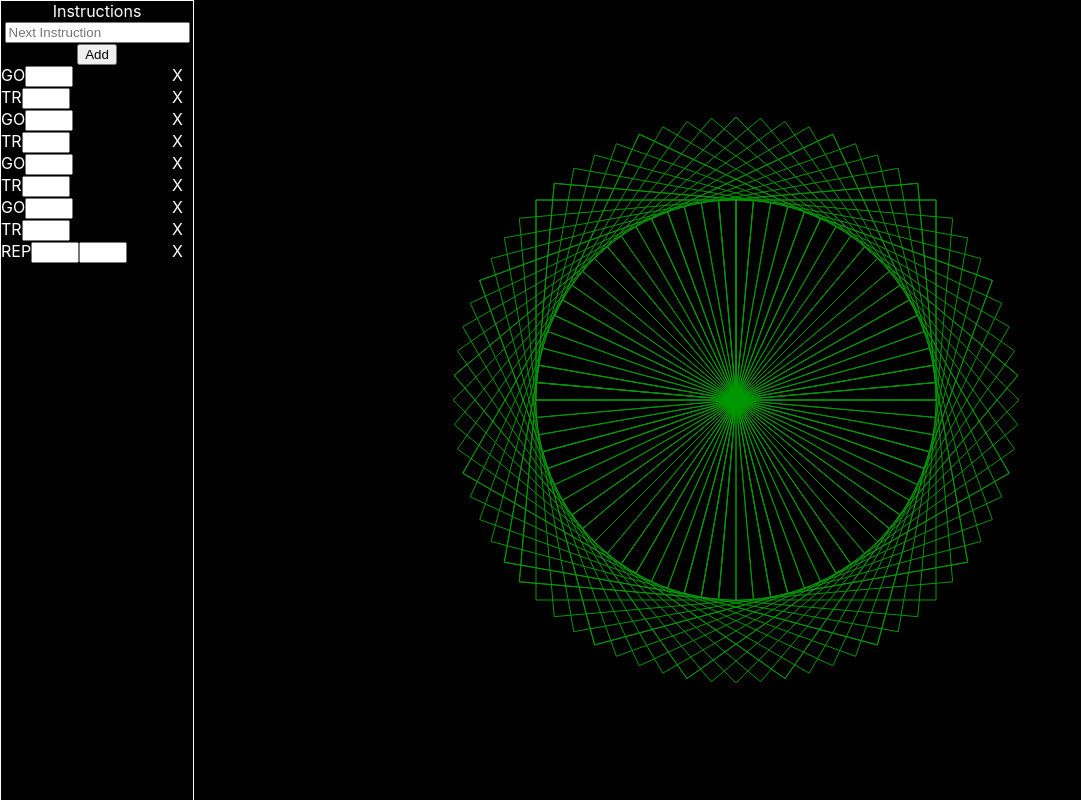
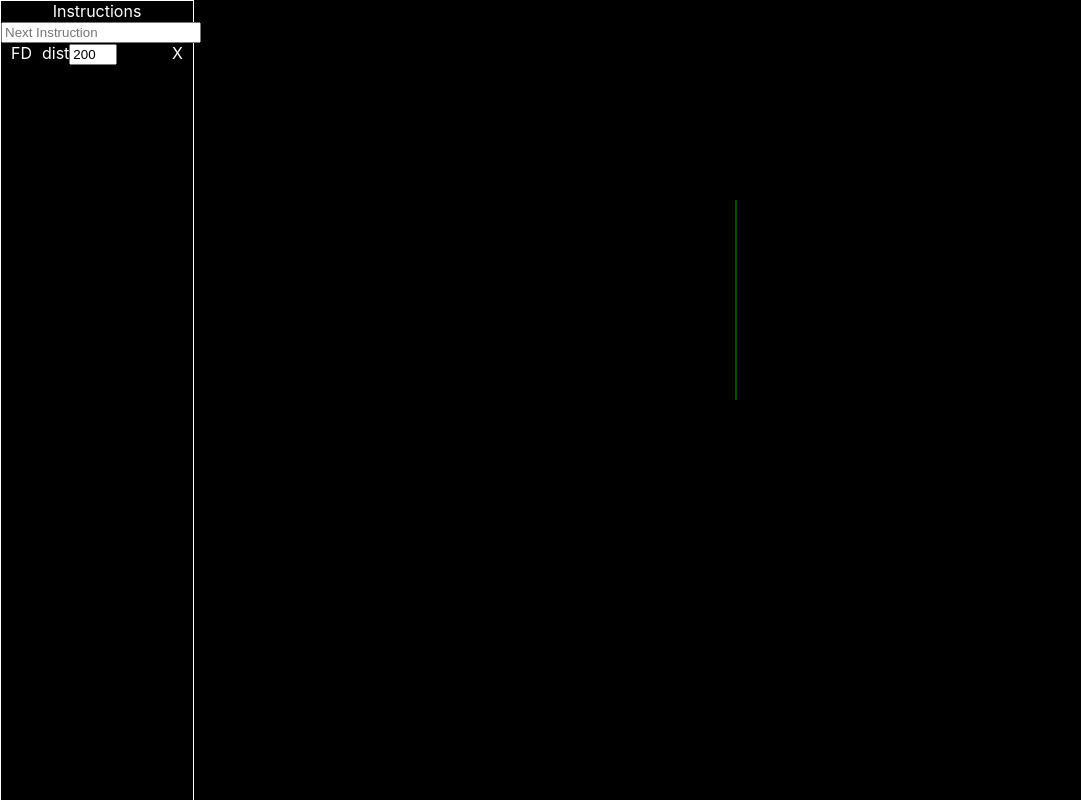
Before and after one commit to colbybhearn/react-logo, a React (Create React App) app in the folder app/: page / in a window 1280 px wide. Shown: the whole page, without its empty margins (0-1081 px from the left). Built offline with nearby package versions, Linux system fonts and the light colour scheme.

Commit message:
added reactive instructions

```diff
--- a/app/src/App.js
+++ b/app/src/App.js
@@ -92,6 +92,7 @@ class App extends React.Component{
       getL2: commandTemplate.getL2,
       getL3: commandTemplate.getL3,
       copy: commandTemplate.copy,
+      setArg: commandTemplate.setArg
       //do: commandTemplate.do
     }
   }
@@ -141,16 +142,33 @@ class App extends React.Component{
 
   componentDidMount(){
     setTimeout(()=>{
-      this.addInstruction("GO 200")
-      this.addInstruction("TR")
-      this.addInstruction("GO 200")
-      this.addInstruction("TR")
-      this.addInstruction("GO 200")
-      this.addInstruction("TR")
-      this.addInstruction("GO 200")
-      this.addInstruction("TR 5")
-      this.addInstruction("REP 8 91")
+      this.addInstruction("FD 200")
+      //this.addInstruction("TR")
+      //this.addInstruction("GO 200")
+      //this.addInstruction("TR")
+      //this.addInstruction("GO 200")
+      //this.addInstruction("TR")
+      //this.addInstruction("GO 200")
+      //this.addInstruction("TR 5")
+      //this.addInstruction("REP 1 91")
     }, 100)
+
+  }
+
+
+  getInstructionById = (id) => {
+    return this.state.instructions[id];
+  }
+  updateInst = (id, name, val) => {
+
+    let tempInstructions = Array.from(this.state.instructions);
+    //tempInstructions[id].args[name]=Number(val);
+    tempInstructions[id].setArg(name, val);
+
+    console.log(tempInstructions)
+    this.setState({
+      instructions: tempInstructions
+    });
 
   }
 
@@ -164,7 +182,7 @@ class App extends React.Component{
         <div className='left'>
           <header>Instructions</header>
           <Input addInstruction={this.addInstruction}/>
-          <InstructionList instructions={this.state.instructions}/>
+          <InstructionList instructions={this.state.instructions} instChange={this.updateInst}/>
         </div>
 
         <div className='right'>
@@ -178,7 +196,7 @@ class App extends React.Component{
   getCommandTemplates = () => {
     return [
       {
-        command: "GO",
+        command: "FD",
         args: [
           {
             name:"dist"
@@ -201,11 +219,16 @@ class App extends React.Component{
             penDown: data.penDown
           }
         },
+        setArg: function(n,v){
+          this.args[n] = v;
+          return `${this.command} ${this.args.dist}`;
+        },
         copy: function(){
           return {
-            command:"GO",
+            command:"FD",
             args:this.args,
-            getL3: this.getL3
+            getL3: this.getL3,
+            setArg: this.setArg
           }
         }
       },
@@ -219,16 +242,20 @@ class App extends React.Component{
         getL3: function(data){
           data.angle += Number(this.args.deg);
         },
-        copy: function(){
+        setArg: function(n,v){
+          this.args[n] = v;
+          return `${this.command} ${v}`;
+        },copy: function(){
           return {
             command: this.command,
             args: this.args,
-            getL3: this.getL3
+            getL3: this.getL3,
+            setArg: this.setArg
           }
         }
       },
       {
-        command: "TL",
+        command: "LT",
         args: [
           {
             name:"deg"
@@ -243,16 +270,21 @@ class App extends React.Component{
             args.deg = 90;
           return args;
        },
-       copy: function(){
+       setArg: function(n,v){
+        this.args[n] = v;
+        return `${this.command} ${v}`;
+      },
+      copy: function(){
         return {
           command: this.command,
           args: this.args,
-          getL3: this.getL3
+          getL3: this.getL3,
+          setArg: this.setArg
         }
        },
       },
       {
-        command: "TR",
+        command: "RT",
         args: [
           {
             name:"deg"
@@ -267,11 +299,16 @@ class App extends React.Component{
             args.deg = 90;
           return args;
         },
+        setArg: function(n,v){
+          this.args[n] = v;
+          return `${this.command} ${v}`;
+        },
         copy: function(){
           return {
             command: this.command,
             args: this.args,
-            getL3: this.getL3
+            getL3: this.getL3,
+            setArg: this.setArg
           }
         }
       },
@@ -300,18 +337,21 @@ class App extends React.Component{
             }
           return insts;
         },
+        setArg: function(n,v){
+          this.args[n] = v;
+          return `${this.command} ${this.args.prev} ${this.args.count}`;
+        },
         copy: function(){
           return {
             command: this.command,
             args: this.args,
-            getL2: this.getL2
+            getL2: this.getL2,
+            setArg: this.setArg
           }
         }
       }
-
     ]
   }
-
 }
 
 
--- a/app/src/Components/Canvas.js
+++ b/app/src/Components/Canvas.js
@@ -25,26 +25,22 @@ class Canvas extends React.Component{
 
         //if the pen was down and is still down
         if(this.penDown && inst.penDown){
-            console.log('line')
             this.ctx.lineTo(adjP.x,adjP.y);
         }
 
         // if the pen was down and is now up
         if(this.penDown && !inst.penDown){
-            console.log('end of line, moving')
             this.ctx.stroke(); // draw the last path
             this.ctx.moveTo(adjP.x,adjP.y);
         }
 
         // if the pen was up and is still up
         if(!this.penDown && !inst.penDown){
-            console.log('moving')
             this.ctx.moveTo(adjP.x,adjP.y);
         }
 
         // if the pen was up, but is now down
         if(!this.penDown && inst.penDown){
-            console.log('new path')
             this.ctx.beginPath();
             this.ctx.lineTo(adjP.x,adjP.y);
         }
--- a/app/src/Components/Input.js
+++ b/app/src/Components/Input.js
@@ -30,10 +30,10 @@ class Input extends React.Component{
 
     render(){
         return (
-            <div>
-                <input type='text' placeholder='Next Instruction'
+            <div className='instInput'>
+                <input className="instInput" type='text' placeholder='Next Instruction'
                 onChange={this.handleChange} onKeyDown={this.processKey} value={this.state.text} name='text'/>
-                <button onClick={this.addInstruction} >Add</button>
+                {/* <button onClick={this.addInstruction} >Add</button> */}
 
             </div>
         )
--- a/app/src/Components/Instruction.js
+++ b/app/src/Components/Instruction.js
@@ -2,18 +2,29 @@ import React from 'react'
 
 class Instruction extends React.Component{
 
+
+    handleChange = (event, argName) => {
+        console.log(event, argName)
+        this.props.changed(this.props.inst.id, argName, event.target.value);
+    }
+
     render(){
-
         const args =Object.entries(this.props.inst.args);
         console.log(args);
+
         return (
             <div className='instruction'>
                 {/* <input type='checkbox' /> */}
 
-                {this.props.inst.command}
+                <span style={{margin: 10+'px'}}>{this.props.inst.command}</span>
 
-                 {args.map((arg,i) => (
-                    <input key={i} type='number' value={this.props.inst.args[i]} style={{width: 40 + 'px'}} />
+
+                 {
+                 args.map((arg,i) => (
+                     <div className='instructionArgs'>
+                        <span>{arg[0]}</span>
+                        <input key={i} type='number' defaultValue={arg[1]} style={{width: 40 + 'px'}} onChange={(event) => {this.handleChange(event, arg[0])}} />
+                    </div>
                 ))}
                 <div className='delete'>X</div>
             </div>
--- a/app/src/Components/InstructionList.js
+++ b/app/src/Components/InstructionList.js
@@ -8,13 +8,17 @@ class InstructionList extends React.Component {
 
     }
 
+    instChange = (id, name, val) => {
+        this.props.instChange(id, name, val);
+    }
+
     render(){
 
         return (
             <div className='instructions'>
 
                 {this.props.instructions.map(inst => (
-                    <Instruction key={inst.id} inst={inst}/>
+                    <Instruction key={inst.id} inst={inst} changed={this.instChange} />
                 ))}
 
 
--- a/app/src/index.css
+++ b/app/src/index.css
@@ -49,3 +49,12 @@ canvas{
   width:800px;
   height:800px;
 }
+
+.instructionArgs{
+
+  display:inline-block;
+}
+
+.instInput{
+  width:100%
+}
```
Also changed, not shown: 1 other file (tests, documents, lock files or other folders).
